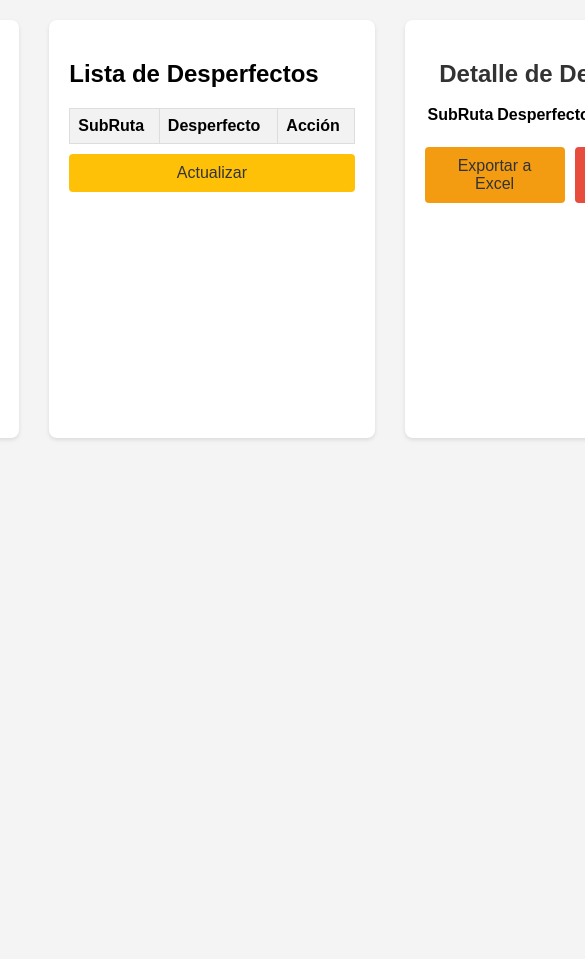
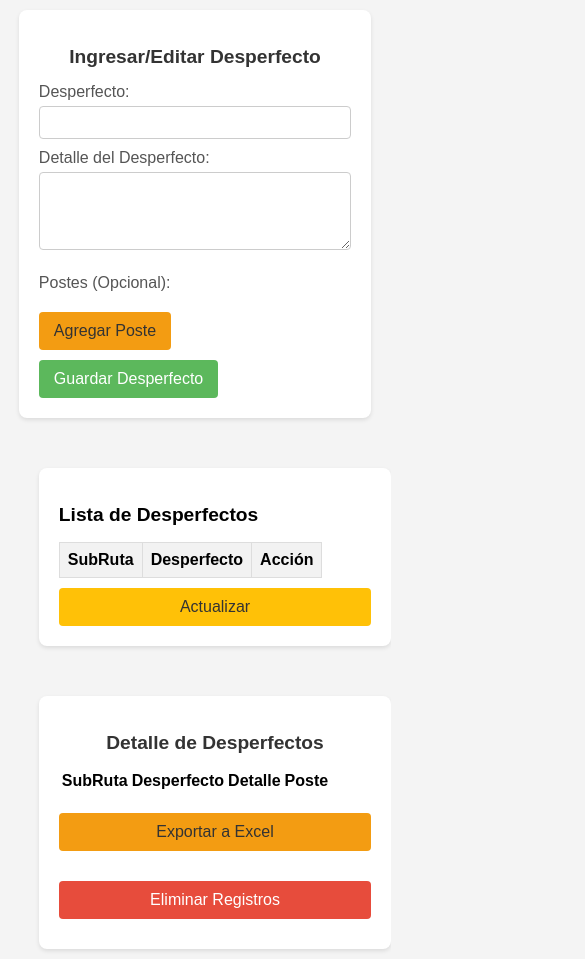
Before and after one commit to ToledoJuarez/RutasExporExcel, a plain HTML site: page index.html in a window 390 px wide. Shown: the top 959 px of the page, 585 px wide, since content can reach past the window. Before the commit the page ends 844 px from the top, so only its background shows below. Drawn offline with Linux system fonts and the light colour scheme.

Commit message:
Update style.css

```diff
--- a/style.css
+++ b/style.css
@@ -221,3 +221,71 @@ body {
 }
 
 /* ... otros estilos ... */
+/* Estilos para pantallas de 768px de ancho o menos (tablets y móviles) */
+@media screen and (max-width: 768px) {
+    .container {
+        flex-direction: column; /* Apila el formulario y las tablas verticalmente */
+        align-items: center; /* Centra horizontalmente */
+    }
+
+    .formulario {
+        width: 100%; /* El formulario ocupa todo el ancho disponible */
+        margin-bottom: 20px; /* Espacio debajo del formulario */
+    }
+
+    .contenedor-tablas {
+        flex-direction: column; /* Apila la lista y la tabla de detalles */
+        width: 100%; /* Ocupa todo el ancho */
+    }
+
+    .lista-desperfectos {
+        width: 100%; /* La lista ocupa todo el ancho */
+        margin-bottom: 20px; /* Espacio debajo de la lista */
+    }
+
+    .tabla-desperfectos {
+        width: 100%; /* La tabla ocupa todo el ancho */
+    }
+
+    /* Ajustes para la tabla (importante para evitar desbordamiento) */
+    #tabla-detalle-desperfectos, #tabla-lista-desperfectos {
+        display: block;
+        overflow-x: auto; /* Añade scroll horizontal si es necesario */
+        white-space: nowrap; /* Evita que las celdas se rompan */
+    }
+
+    #tabla-detalle-desperfectos th, #tabla-detalle-desperfectos td,
+    #tabla-lista-desperfectos th, #tabla-lista-desperfectos td {
+        display: table-cell;
+        white-space: normal;
+    }
+
+    .botones-tabla {
+        flex-direction: column; /* Apila los botones en pantallas pequeñas */
+        align-items: stretch; /* Estira los botones para ocupar todo el ancho */
+    }
+
+    .botones-tabla button {
+        margin-bottom: 10px; /* Espacio entre los botones apilados */
+    }
+}
+
+/* Estilos para pantallas aún más pequeñas (móviles en vertical, opcional) */
+@media screen and (max-width: 480px) {
+    body {
+        margin: 10px; /* Reduce el margen del body */
+    }
+
+    .formulario h2, .tabla-desperfectos h2, .lista-desperfectos h2 {
+        font-size: 1.2em; /* Reduce el tamaño del título */
+    }
+
+    .poste-input-group {
+        flex-direction: column; /* Apila el input y el botón de eliminar */
+        align-items: stretch;
+    }
+
+    .poste-input-group input[type="text"] {
+        margin-bottom: 5px; /* Espacio entre el input y el botón */
+    }
+}
```
